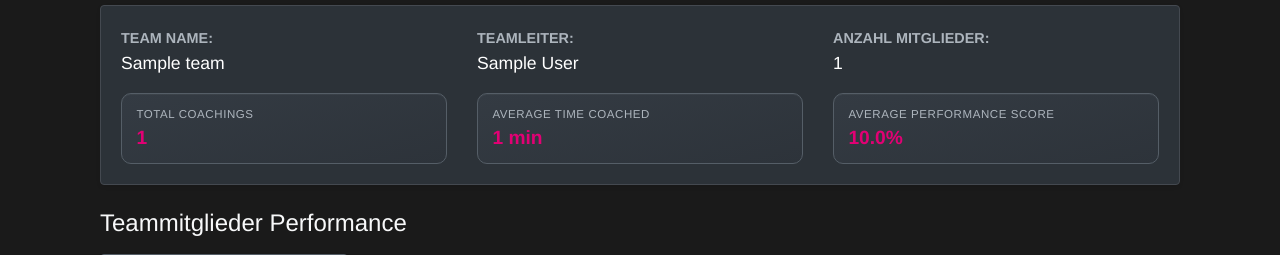
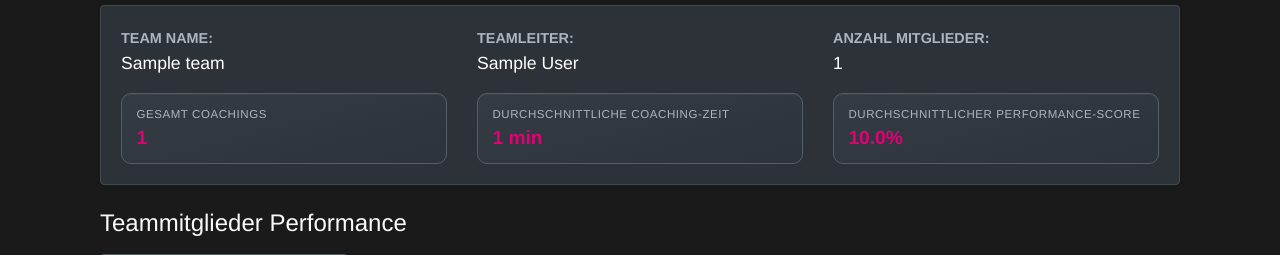
Before and after one commit to xfloxx09/editrolesNEW, a Flask app: page /team-view in a window 1280 px wide. Shown: the part 139-394 px from the top of the page. Run offline with Flask 3, Linux system fonts and the light colour scheme; a user stored in the database is signed in; data comes from the database, SQL or seed files in the repository; tables that the repository leaves empty hold one stand-in row (values such as "Sample post"); parts of the project's set-up code (start-up, migrations or seed data) failed here and were passed over; some libraries are stand-ins or nearby versions.

Commit message:
style(team-view): localize team KPI labels to German
Made-with: Cursor

```diff
--- a/app/templates/main/team_view.html
+++ b/app/templates/main/team_view.html
@@ -219,19 +219,19 @@
                 <div class="row team-kpi-grid">
                     <div class="col-md-4 mb-2 mb-md-0">
                         <div class="team-kpi-card">
-                            <span class="team-kpi-label">Total Coachings</span>
+                            <span class="team-kpi-label">Gesamt Coachings</span>
                             <span class="team-kpi-value">{{ team_total_coachings }}</span>
                         </div>
                     </div>
                     <div class="col-md-4 mb-2 mb-md-0">
                         <div class="team-kpi-card">
-                            <span class="team-kpi-label">Average Time Coached</span>
+                            <span class="team-kpi-label">Durchschnittliche Coaching-Zeit</span>
                             <span class="team-kpi-value">{{ team_avg_time_minutes }} min</span>
                         </div>
                     </div>
                     <div class="col-md-4">
                         <div class="team-kpi-card">
-                            <span class="team-kpi-label">Average Performance Score</span>
+                            <span class="team-kpi-label">Durchschnittlicher Performance-Score</span>
                             <span class="team-kpi-value">{{ team_avg_score_percent }}%</span>
                         </div>
                     </div>
```
